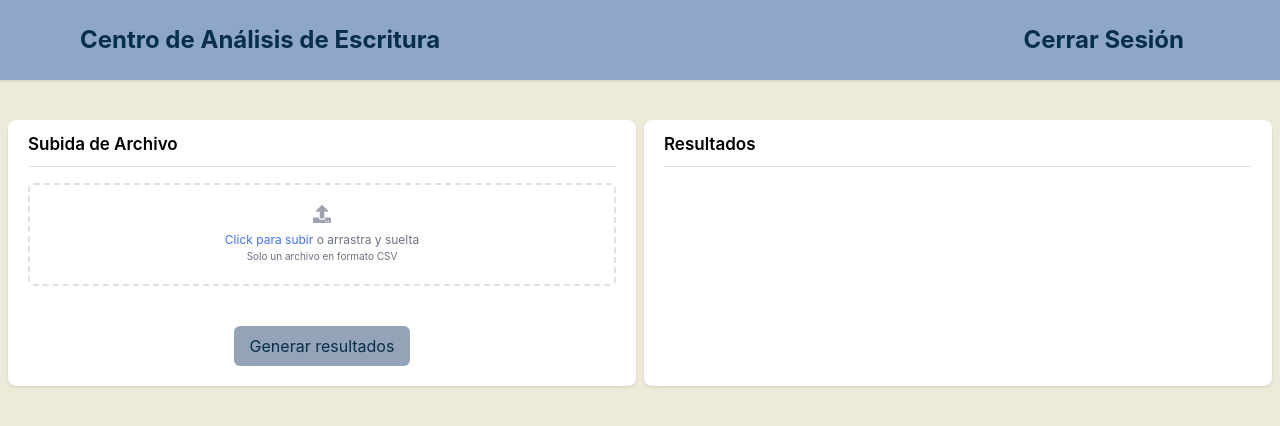
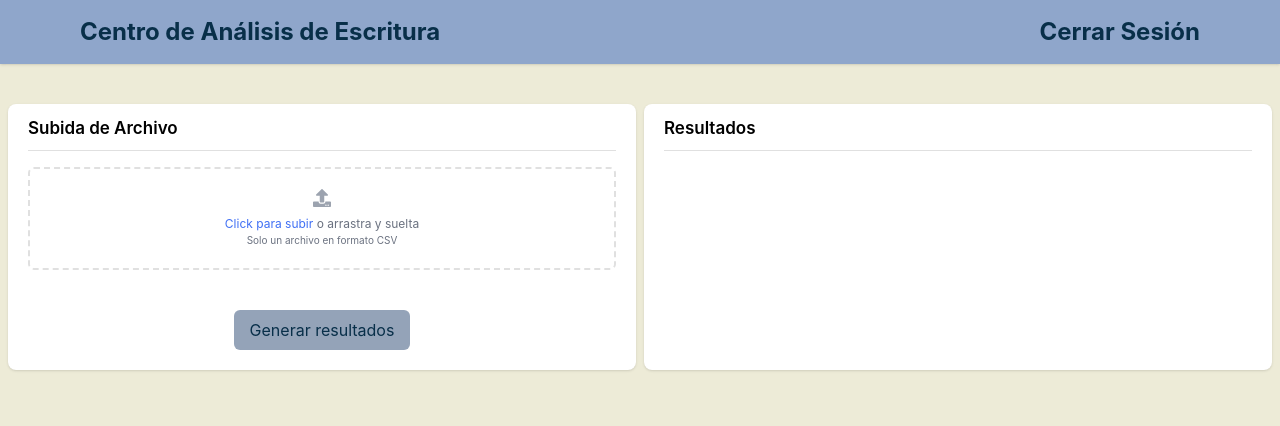
Before and after one commit to koalaspero/EP-Helper, a React (Create React App) app: page /home in a window 1280 px wide. Shown: the top 426 px of the page. Built offline with nearby package versions, Linux system fonts and the light colour scheme.

Commit message:
Minor changes in header

```diff
--- a/src/components/Header.js
+++ b/src/components/Header.js
@@ -4,21 +4,24 @@ export default function Header({
 }) {
   return (
     <div className={`w-full bg-principal shadow ${isHome ? 'mb-10' : 'mb-5'}`}>
-      <div className="flex justify-between items-center text-center text-sky-950 text-2xl font-bold py-4 px-6 sm:px-8 md:px-10 lg:px-12 xl:px-20">
-        {heading}
-        {isHome && (
-          <button
-            className="text-001F3F bg-EDEBD7 px-4 py-2 rounded-full"
-            onClick={() => handleLogout()}
-          >
-            Cerrar Sesión
+      {!isHome && (
+        <div className="flex justify-between items-center text-center text-sky-950 text-2xl font-bold py-4 px-6 sm:px-8 md:px-10 lg:px-12 xl:px-20">
+          <div className="mx-auto">
+            {heading}
+          </div>
+        </div>
+      )}
+      {isHome && (
+        <div className="flex justify-between items-center text-center text-sky-950 text-2xl font-bold py-4 px-6 sm:px-8 md:px-10 lg:px-12 xl:px-20">
+          {heading}
+          <button className="font-bold" onClick={() => handleLogout()}>
+              Cerrar Sesión
           </button>
-        )}
-      </div>
+        </div>
+      )}
     </div>
   );
 }
-
 // Function to handle logout (replace it with your actual logout logic)
 function handleLogout() {
   // Add your logout logic here
```
